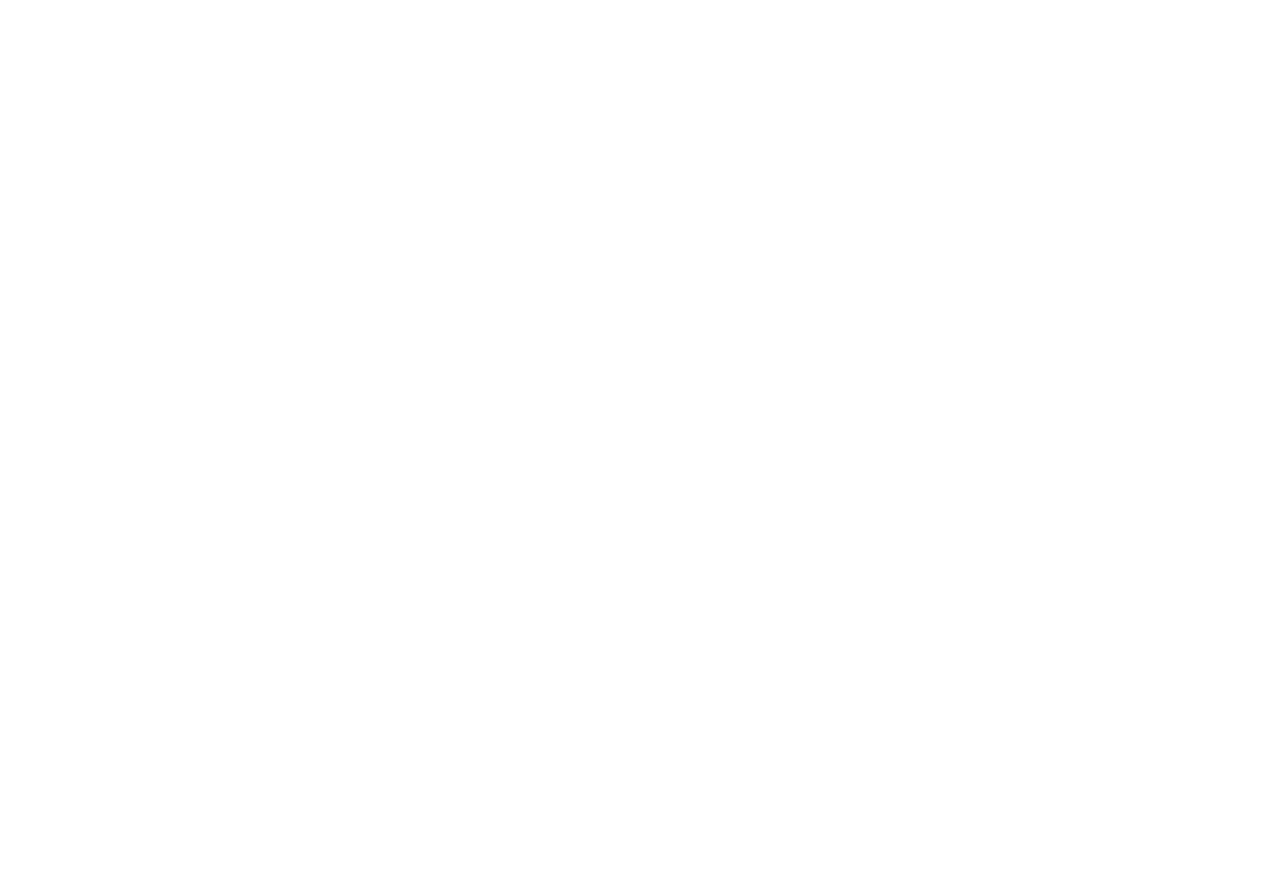
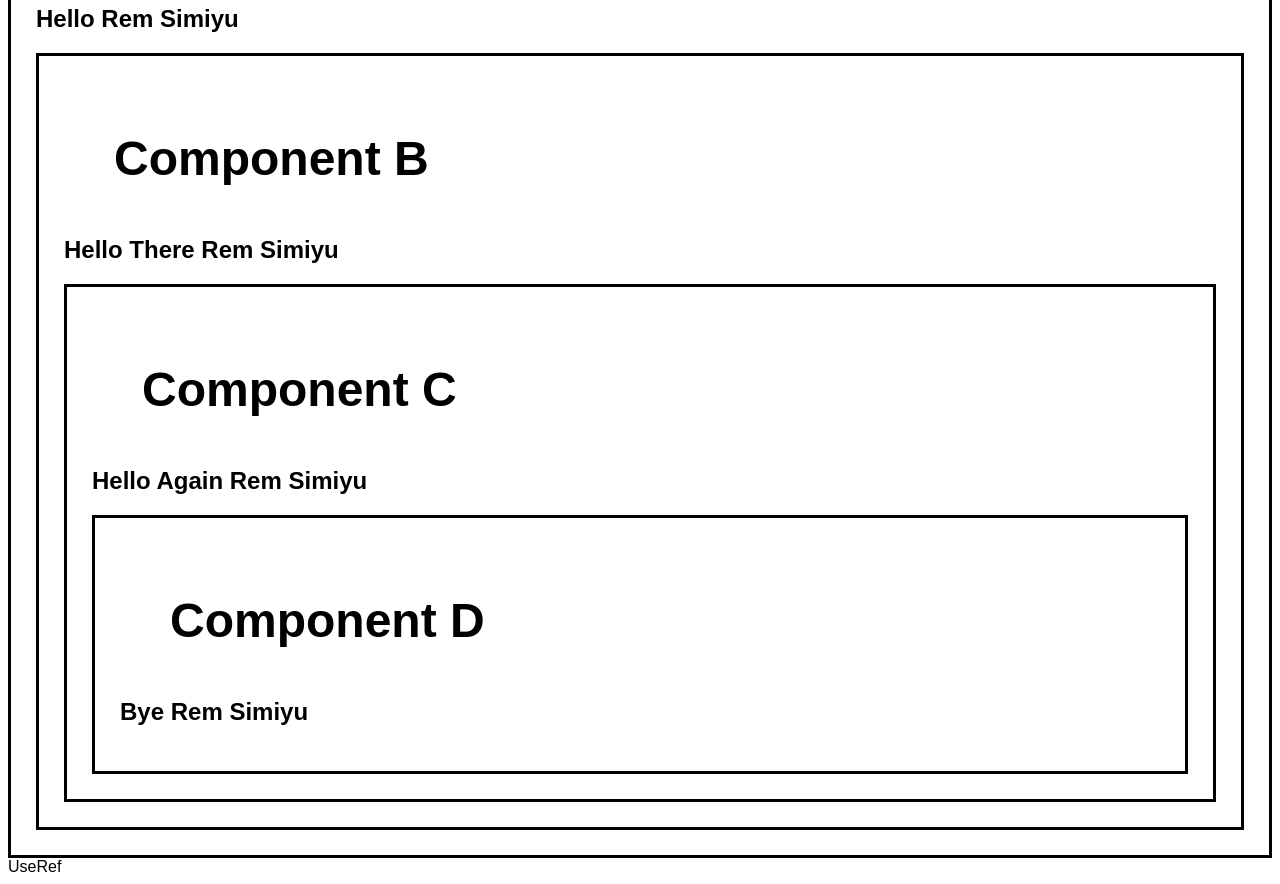
Before and after one commit to rem422/react-full-course, a React (Vite) app: page / in a window 1280 px wide. Shown: the part 5060-5944 px from the top of the page. Before the commit the page ends 4882 px from the top, so only its background shows below. Built offline with nearby package versions, Linux system fonts and the light colour scheme.

Commit message:
React Full Course

```diff
--- a/src/App.jsx
+++ b/src/App.jsx
@@ -17,6 +17,8 @@
 import UpdateStateOfAnArray from "./Components/UpdateStateOfAnArray.jsx"
 import UpdateArrayOfObjectsInState from "./Components/UpdateArrayOfObjectsInState.jsx"
 import UseEffectHook from "./Components/UseEffectHook.jsx"
+import ComponentA from "./Components/ComponentA.jsx"
+import UseRef from "./Components/UseRef.jsx"
 
 function App() {
 
@@ -67,6 +69,8 @@
       <UpdateStateOfAnArray />
       <UpdateArrayOfObjectsInState />
       <UseEffectHook />
+      <ComponentA />
+      <UseRef />
     </>
   )
 }
--- /dev/null
+++ b/src/Components/ComponentA.jsx
@@ -0,0 +1,38 @@
+// useContext() = React hoook that allows you to share values
+//                between multiple levels of components
+//                without passing props through each level.
+
+// PROVIDER COMPONENT
+// 1. import {createContext} from 'react';
+// 2. export const MyContext = createContext();
+// 3. <MyContext.provider value={value}>
+//        <Child/>
+//    </MyCOntext.provider>
+
+// CONSUMER COMPONENTS
+// 1. import {useContext} from 'react';
+//    import {MyContext} from "./ComponentA";
+// 2. const value = useContext(MyContext);
+
+
+import { useState, createContext } from "react"
+import ComponentB from "./ComponentB"
+
+export const userContext = createContext()
+
+const ComponentA = () => {
+  const[user, setUser] = useState('Rem Simiyu');
+
+  return (
+    <div className="box">
+      <h1>Component A</h1>
+      <h2>{`Hello ${user}`}</h2>
+
+      <userContext.Provider value = {user}>
+        <ComponentB user = {user}/>
+      </userContext.Provider>
+    </div>
+  )
+}
+
+export default ComponentA
--- /dev/null
+++ b/src/Components/ComponentB.jsx
@@ -0,0 +1,20 @@
+// useContext() = React hoook that allows you to share values between multiple levels of components without passing props through each level.
+
+import {useContext} from 'react';
+import {userContext} from "./ComponentA.jsx";
+import ComponentC from "./ComponentC"
+
+const ComponentB = () => {
+
+  const user = useContext(userContext);
+
+  return (
+    <div className="box">
+      <h1>Component B</h1>
+      <h2>{`Hello There ${user}`}</h2>
+      <ComponentC />
+    </div>
+  )
+}
+
+export default ComponentB
--- /dev/null
+++ b/src/Components/ComponentC.jsx
@@ -0,0 +1,20 @@
+// useContext() = React hoook that allows you to share values between multiple levels of components without passing props through each level.
+import {useContext} from 'react';
+import {userContext} from "./ComponentA.jsx";
+import ComponentD from "./ComponentD"
+
+const ComponentC = () => {
+
+  const user = useContext(userContext);
+
+  return (
+
+    <div className="box">
+      <h1>Component C</h1>
+      <h2>{`Hello Again ${user}`}</h2>
+      <ComponentD />
+    </div>
+  )
+}
+
+export default ComponentC
--- /dev/null
+++ b/src/Components/ComponentD.jsx
@@ -0,0 +1,18 @@
+// useContext() = React hoook that allows you to share values between multiple levels of components without passing props through each level.
+
+import {useContext} from 'react';
+import {userContext} from "./ComponentA.jsx";
+
+const ComponentD = () => {
+
+  const user = useContext(userContext);
+
+  return (
+    <div className="box">
+      <h1>Component D</h1>
+      <h2>{`Bye ${user}`}</h2>
+    </div>
+  )
+}
+
+export default ComponentD
--- /dev/null
+++ b/src/Components/UseRef.jsx
@@ -0,0 +1,17 @@
+// useState() = Re-renders the component when the state value changes.
+
+// useRef() = "Use Reference" Does not cause  re-renders when its value changes. When you want a component to 'remember' some information, but you don't want that information to trigger new renders.
+
+// 1. Accessing/ Interacting with DOM elements
+// 2. Handling Focus, Animations, and Transitions
+// 3. Managing Timers and Intervals.
+
+import { useState,  } from "react"
+
+const UseRef = () => {
+  return (
+    <div>UseRef</div>
+  )
+}
+
+export default UseRef
--- a/src/index.css
+++ b/src/index.css
@@ -139,3 +139,8 @@
   border-radius: 10px;
   border: 3px solid hsl(0, 0%, 80%);
 }
+
+.box {
+  border: 3px solid;
+  padding: 25px;
+}
```
